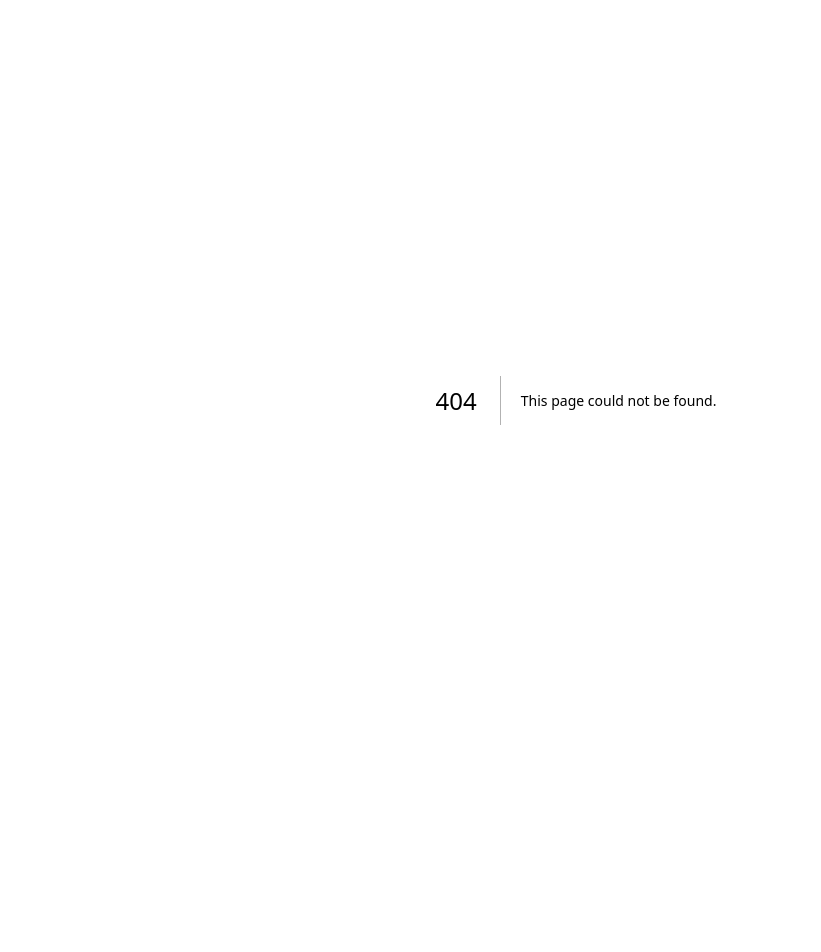
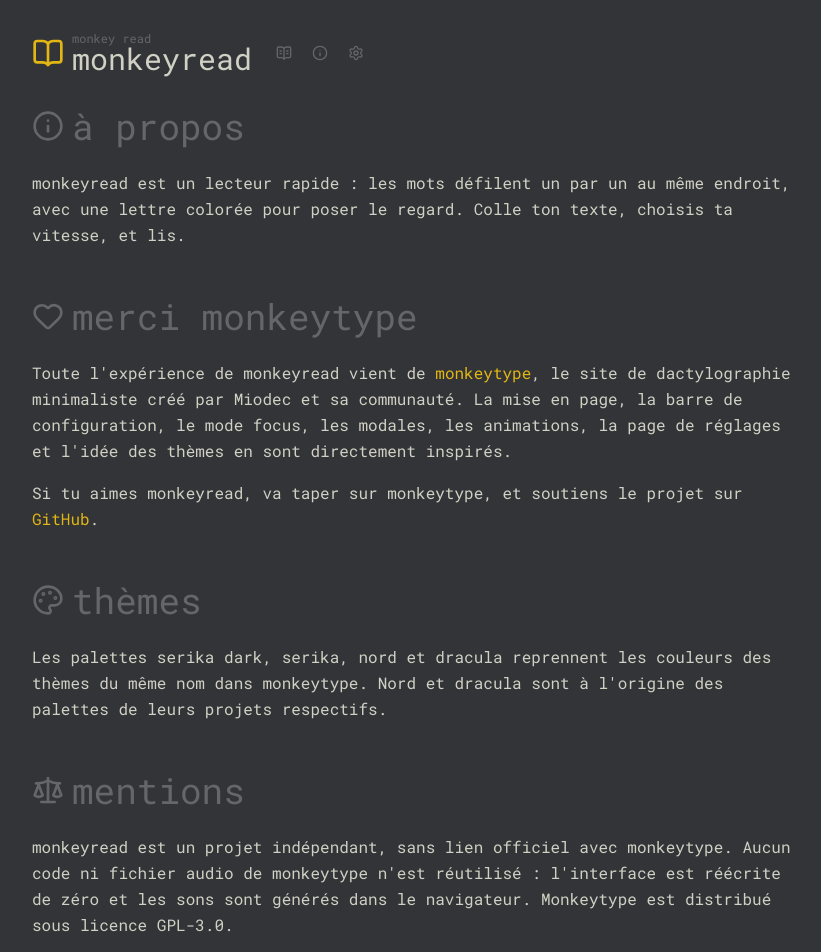
Before and after one commit to damien-mathieu1/monkeyread, a Next.js app: page /about in a window 1280 px wide. Before the commit this address had no page. Shown: the top 952 px of the page, without its empty margins (64-885 px from the left). Before the commit the page ends 800 px from the top, so only its background shows below. Built offline with nearby package versions, Linux system fonts and the light colour scheme.

Commit message:
Add about page crediting monkeytype, README and MIT license
The about page and README state that monkeyread's UX comes from
monkeytype and that the project is independent. Also drop the leftover
eslint config, whose packages were removed in favor of oxlint.

```diff
--- a/eslint.config.mjs
+++ /dev/null
@@ -1,18 +0,0 @@
-import { defineConfig, globalIgnores } from "eslint/config";
-import nextVitals from "eslint-config-next/core-web-vitals";
-import nextTs from "eslint-config-next/typescript";
-
-const eslintConfig = defineConfig([
-  ...nextVitals,
-  ...nextTs,
-  // Override default ignores of eslint-config-next.
-  globalIgnores([
-    // Default ignores of eslint-config-next:
-    ".next/**",
-    "out/**",
-    "build/**",
-    "next-env.d.ts",
-  ]),
-]);
-
-export default eslintConfig;
--- /dev/null
+++ b/src/app/about/page.tsx
@@ -0,0 +1,88 @@
+"use client";
+
+import { Heart, Info, Palette, Scale } from "lucide-react";
+import { Header } from "@/components/layout/header";
+import { Footer } from "@/components/layout/footer";
+import { useSettings } from "@/hooks/use-settings";
+
+function H2({ icon: Icon, children }: { icon: typeof Info; children: React.ReactNode }) {
+  return (
+    <h2 className="flex items-center gap-2 pb-2 text-4xl text-muted-foreground">
+      <Icon className="size-8" />
+      {children}
+    </h2>
+  );
+}
+
+function A({ href, children }: { href: string; children: React.ReactNode }) {
+  return (
+    <a
+      href={href}
+      target="_blank"
+      rel="noreferrer"
+      className="text-primary underline-offset-4 hover:underline"
+    >
+      {children}
+    </a>
+  );
+}
+
+export default function AboutPage() {
+  const { settings, update } = useSettings();
+
+  return (
+    <div className="mx-auto flex min-h-screen w-full max-w-6xl flex-col gap-8 px-8 py-8">
+      <Header />
+
+      <main className="grid max-w-3xl flex-1 content-start gap-12 leading-relaxed">
+        <section className="grid gap-4">
+          <H2 icon={Info}>à propos</H2>
+          <p>
+            monkeyread est un lecteur rapide : les mots défilent un par un au même endroit, avec une
+            lettre colorée pour poser le regard. Colle ton texte, choisis ta vitesse, et lis.
+          </p>
+        </section>
+
+        <section className="grid gap-4">
+          <H2 icon={Heart}>merci monkeytype</H2>
+          <p>
+            Toute l&apos;expérience de monkeyread vient de{" "}
+            <A href="https://monkeytype.com">monkeytype</A>, le site de dactylographie minimaliste
+            créé par Miodec et sa communauté. La mise en page, la barre de configuration, le mode
+            focus, les modales, les animations, la page de réglages et l&apos;idée des thèmes en
+            sont directement inspirés.
+          </p>
+          <p>
+            Si tu aimes monkeyread, va taper sur monkeytype, et soutiens le projet sur{" "}
+            <A href="https://github.com/monkeytypegame/monkeytype">GitHub</A>.
+          </p>
+        </section>
+
+        <section className="grid gap-4">
+          <H2 icon={Palette}>thèmes</H2>
+          <p>
+            Les palettes serika dark, serika, nord et dracula reprennent les couleurs des thèmes du
+            même nom dans monkeytype. Nord et dracula sont à l&apos;origine des palettes de leurs
+            projets respectifs.
+          </p>
+        </section>
+
+        <section className="grid gap-4">
+          <H2 icon={Scale}>mentions</H2>
+          <p>
+            monkeyread est un projet indépendant, sans lien officiel avec monkeytype. Aucun code ni
+            fichier audio de monkeytype n&apos;est réutilisé : l&apos;interface est réécrite de zéro
+            et les sons sont générés dans le navigateur. Monkeytype est distribué sous licence
+            GPL-3.0.
+          </p>
+          <p>
+            Les textes que tu colles restent dans ton navigateur. Rien n&apos;est envoyé à un
+            serveur.
+          </p>
+        </section>
+      </main>
+
+      <Footer settings={settings} update={update} />
+    </div>
+  );
+}
--- a/src/components/layout/header.tsx
+++ b/src/components/layout/header.tsx
@@ -1,5 +1,5 @@
 import Link from "next/link";
-import { BookOpen, BookOpenText, Settings } from "lucide-react";
+import { BookOpen, BookOpenText, Info, Settings } from "lucide-react";
 import { Button } from "@/components/ui/button";
 
 export function Header() {
@@ -19,6 +19,11 @@
           </Link>
         </Button>
         <Button variant="text" size="icon" asChild>
+          <Link href="/about" aria-label="à propos">
+            <Info />
+          </Link>
+        </Button>
+        <Button variant="text" size="icon" asChild>
           <Link href="/settings" aria-label="réglages">
             <Settings />
           </Link>
```
Also changed, not shown: 2 other files (tests, documents, lock files or other folders).
